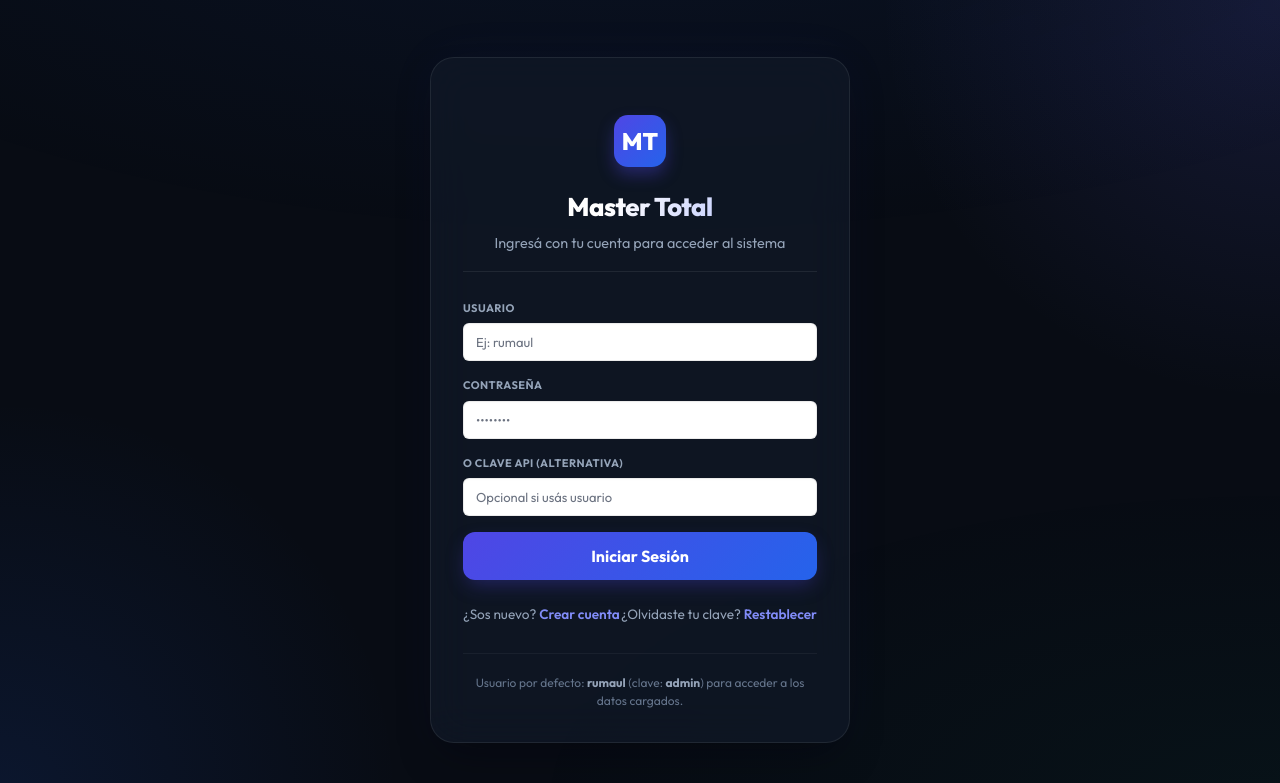
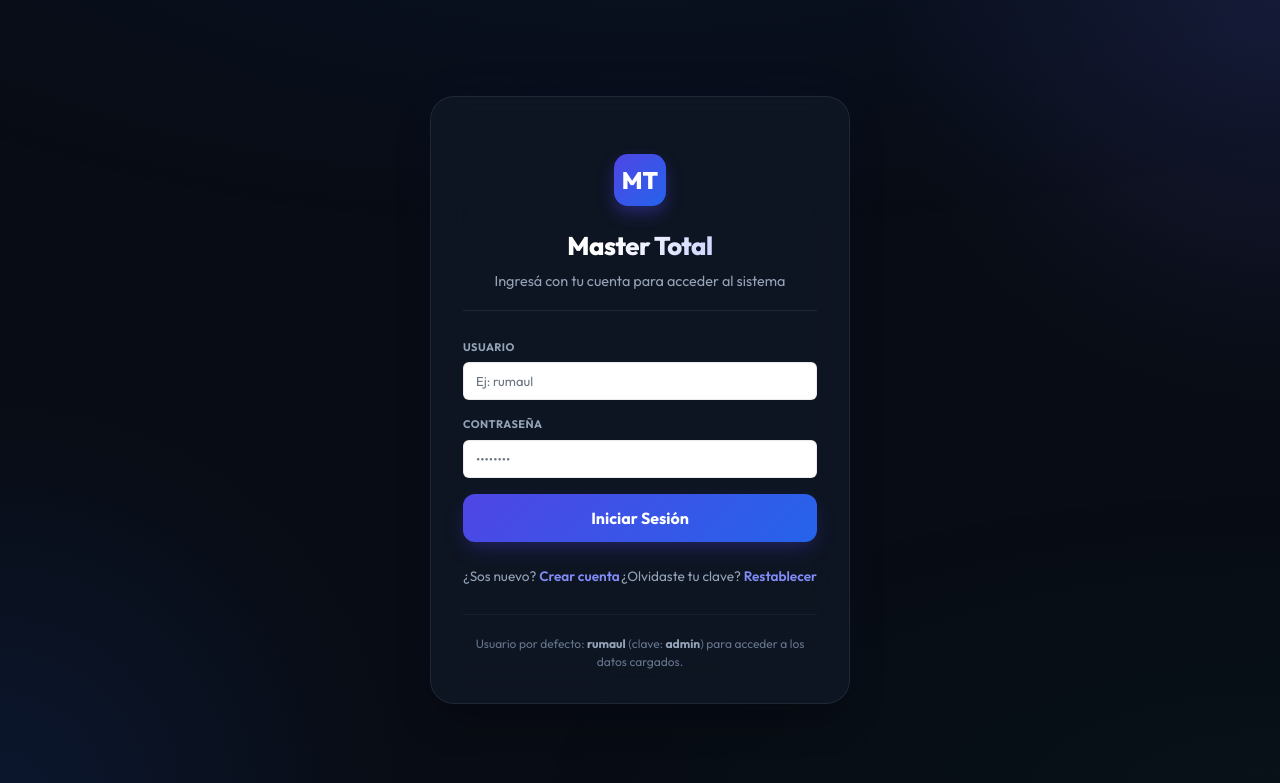
Before and after one commit to cesarmaciel1234/crm-frigorifico, a Flask app: page /login in a window 1280 px wide. Shown: the top 783 px of the page. Run offline with Flask 3, Linux system fonts and the light colour scheme; parts of the project's set-up code (start-up, migrations or seed data) failed here and were passed over.

Commit message:
Eliminar input alternativo de clave API de la pantalla de login

```diff
--- a/app/templates/login.html
+++ b/app/templates/login.html
@@ -269,10 +269,7 @@
                     <label for="password">Contraseña</label>
                     <input type="password" id="password" name="password" autocomplete="current-password" placeholder="••••••••" required>
                 </div>
-                <div class="field">
-                    <label for="api_key">O clave API (alternativa)</label>
-                    <input type="password" id="api_key" name="api_key" autocomplete="off" placeholder="Opcional si usás usuario">
-                </div>
+
                 {% if error %}
                 <div class="error-box">
                     <svg viewBox="0 0 24 24" fill="none" stroke="currentColor" stroke-width="2" width="16" height="16"><circle cx="12" cy="12" r="10"/><path d="M12 8v4M12 16h.01"/></svg>
```
